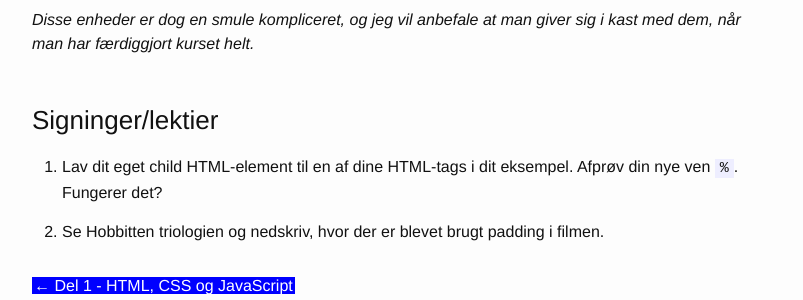
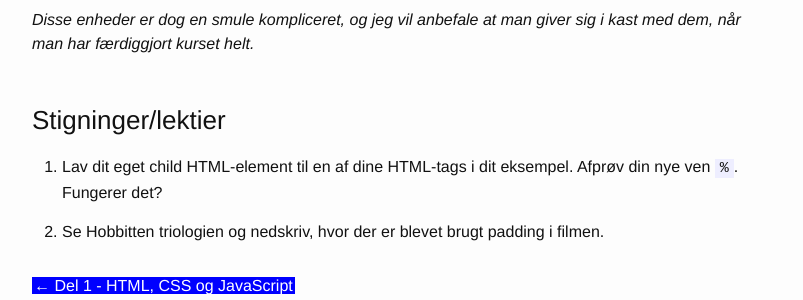
Before and after one commit to peterhoejlundandersen/hilsen, a Jekyll site: the page built from _posts/wordpress/2018-02-03-del-2.markdown, in a window 1280 px wide and 900 px high, scrolled down 8218 px. Shown: the part 336-636 px from the top of the window, without its empty margins (238-1041 px from the left). Built offline with Jekyll 4.4.1, drawn with Linux system fonts in a browser that asks for light colours.

Commit message:
missed something

```diff
--- a/_posts/wordpress/2018-02-03-del-2.markdown
+++ b/_posts/wordpress/2018-02-03-del-2.markdown
@@ -265,7 +265,7 @@ Hvis man vil have et indblik i, hvordan man lettere kan definere fontstørrelser
 
 
 
-### Signinger/lektier
+### Stigninger/lektier
 
 
 1. Lav dit eget child HTML-element til en af dine HTML-tags i dit eksempel. Afprøv din nye ven `%`. Fungerer det?
```
